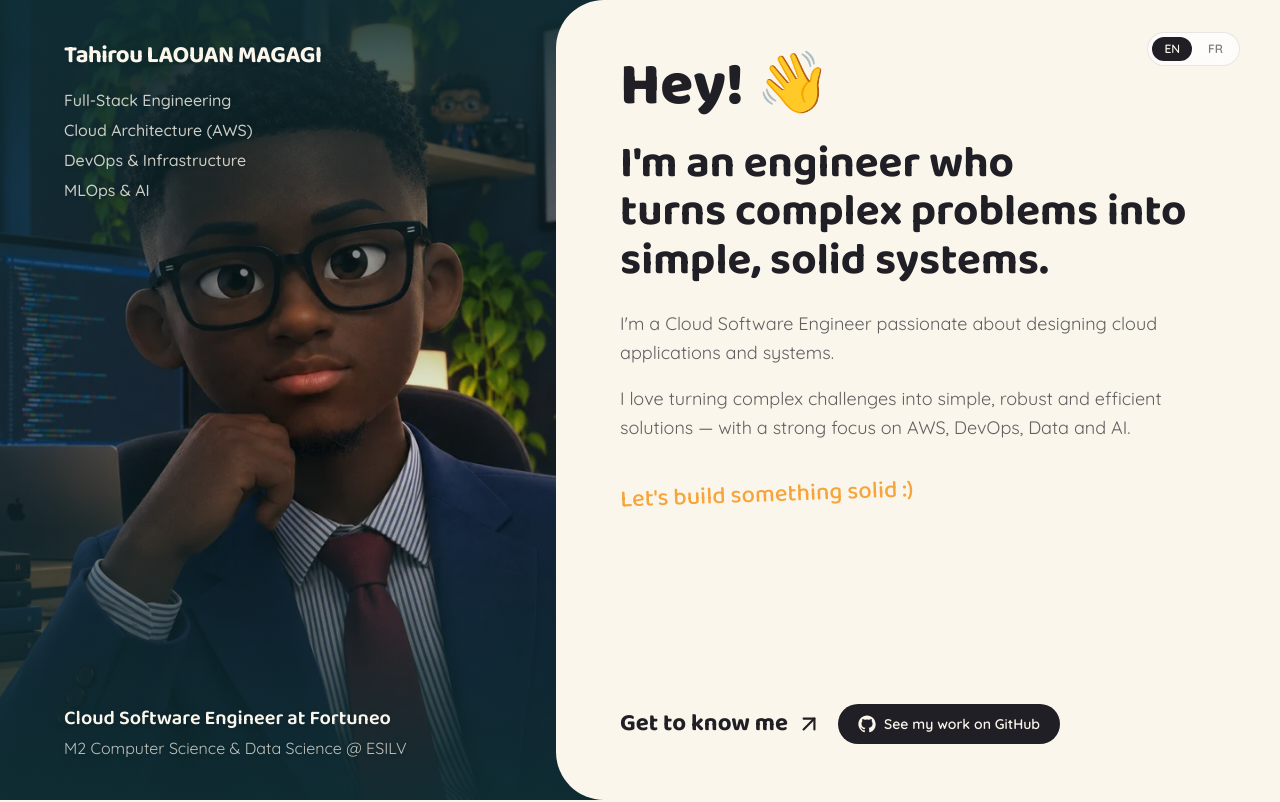
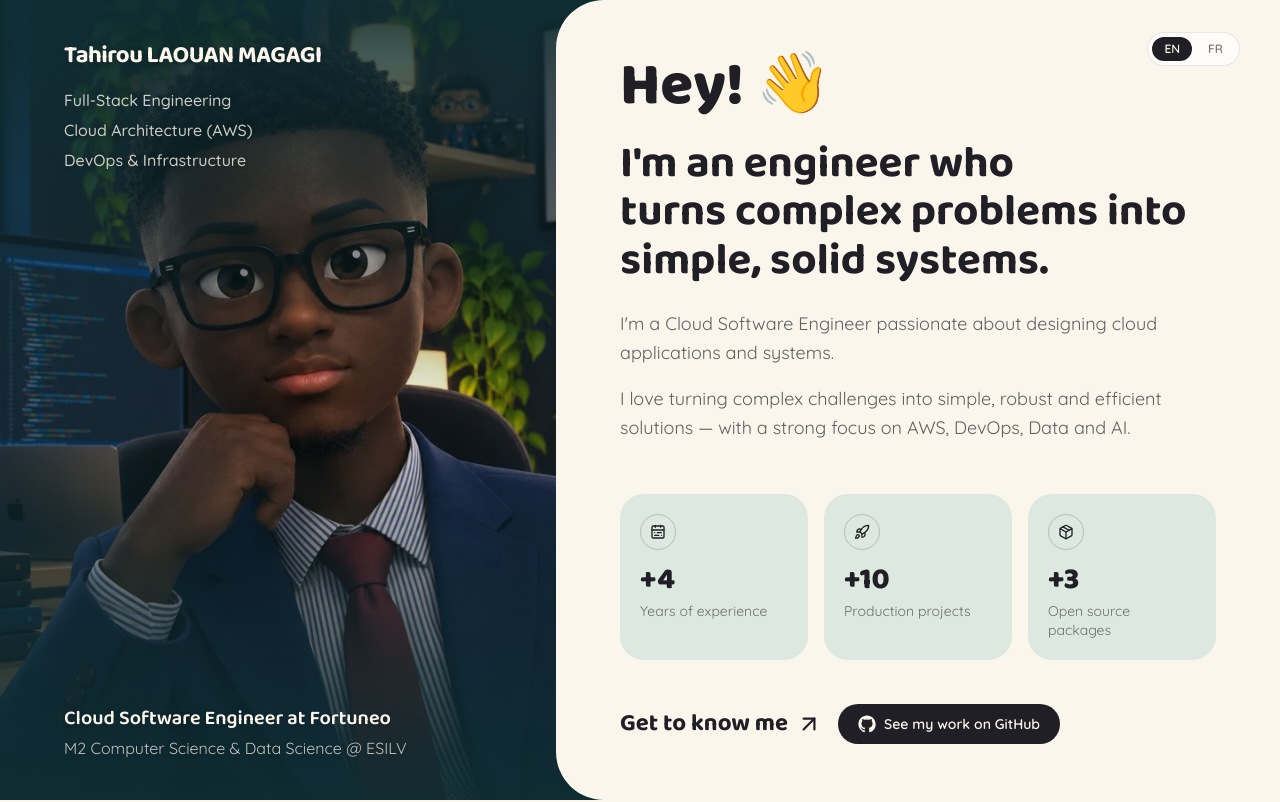
Before and after one commit to latomate07/portfolio, a React (Vite) app: page / in a window 1280 px wide. Shown: the top 802 px of the page. Built offline with nearby package versions, Linux system fonts and the light colour scheme.

Commit message:
Add metrics section to Hero component and update translations

```diff
--- a/src/components/Hero.tsx
+++ b/src/components/Hero.tsx
@@ -1,12 +1,18 @@
 import { useTranslation } from "react-i18next";
-import { ArrowUpRight } from "lucide-react";
+import { ArrowUpRight, CalendarRange, Package, Rocket } from "lucide-react";
 import avatar from "../assets/avatar.webp";
 import { LanguageSwitcher } from "./LanguageSwitcher";
 import { GithubMark } from "./icons/GithubMark";
 
+const METRIC_ICONS = [CalendarRange, Rocket, Package];
+
 export function Hero() {
   const { t } = useTranslation();
   const tags = t("hero.tags", { returnObjects: true }) as string[];
+  const metrics = t("hero.metrics", { returnObjects: true }) as {
+    value: string;
+    label: string;
+  }[];
 
   return (
     <section
@@ -76,12 +82,39 @@ export function Hero() {
             <p>{t("hero.paragraph2")}</p>
           </div>
 
-          <p className="mt-8 -rotate-2 font-display text-xl text-accent sm:text-2xl">
-            {t("hero.signature")}
-          </p>
         </div>
 
-        <div className="mt-10 flex flex-wrap items-center gap-4">
+        <div className="mt-10 grid grid-cols-3 gap-3 sm:gap-4">
+          {metrics.map((metric, i) => {
+            const Icon = METRIC_ICONS[i % METRIC_ICONS.length];
+            return (
+              <div
+                key={metric.label}
+                className="relative overflow-hidden rounded-3xl bg-sage p-4 sm:p-5"
+              >
+                <div
+                  aria-hidden
+                  className="pointer-events-none absolute -right-4 -bottom-4 h-20 w-20 opacity-20"
+                  style={{
+                    backgroundImage:
+                      "repeating-linear-gradient(135deg, var(--color-sage-line) 0 2px, transparent 2px 7px)",
+                  }}
+                />
+                <span className="relative z-10 inline-flex h-9 w-9 items-center justify-center rounded-full border border-ink/20 text-ink">
+                  <Icon size={16} />
+                </span>
+                <p className="font-display relative z-10 mt-3 text-2xl font-extrabold text-ink sm:text-3xl">
+                  {metric.value}
+                </p>
+                <p className="relative z-10 mt-1 text-xs leading-snug text-ink/60 sm:text-sm">
+                  {metric.label}
+                </p>
+              </div>
+            );
+          })}
+        </div>
+
+        <div className="mt-8 flex flex-wrap items-center gap-4">
           <a
             href="#skills"
             className="group inline-flex items-center gap-2 font-display text-xl font-bold text-ink transition-colors hover:text-accent sm:text-2xl"
--- a/src/i18n/locales/en.json
+++ b/src/i18n/locales/en.json
@@ -10,7 +10,7 @@
   },
   "hero": {
     "brand": "Tahirou LAOUAN MAGAGI",
-    "tags": ["Full-Stack Engineering", "Cloud Architecture (AWS)", "DevOps & Infrastructure", "MLOps & AI"],
+    "tags": ["Full-Stack Engineering", "Cloud Architecture (AWS)", "DevOps & Infrastructure"],
     "role": "Cloud Software Engineer at Fortuneo",
     "subrole": "M2 Computer Science & Data Science @ ESILV",
     "greeting": "Hey!",
@@ -21,7 +21,12 @@
     "paragraph2": "I love turning complex challenges into simple, robust and efficient solutions — with a strong focus on AWS, DevOps, Data and AI.",
     "signature": "Let's build something solid :)",
     "cta": "Get to know me",
-    "ctaGithub": "See my work on GitHub"
+    "ctaGithub": "See my work on GitHub",
+    "metrics": [
+      { "value": "+4", "label": "Years of experience" },
+      { "value": "+10", "label": "Production projects" },
+      { "value": "+3", "label": "Open source packages" }
+    ]
   },
   "skills": {
     "headingLines": ["I build products.", "I ship them to the cloud.", "I keep them running."],
--- a/src/i18n/locales/fr.json
+++ b/src/i18n/locales/fr.json
@@ -21,7 +21,12 @@
     "paragraph2": "J'aime transformer des problématiques complexes en solutions simples, robustes et efficaces, avec un intérêt particulier pour AWS, le DevOps, la Data et l'IA.",
     "signature": "Construisons quelque chose de solide :)",
     "cta": "Apprenez-en plus sur moi",
-    "ctaGithub": "Voir mon travail sur GitHub"
+    "ctaGithub": "Voir mon travail sur GitHub",
+    "metrics": [
+      { "value": "+4", "label": "Ans d'expérience" },
+      { "value": "+10", "label": "Projets en production" },
+      { "value": "+3", "label": "Packages open source" }
+    ]
   },
   "skills": {
     "headingLines": ["Je conçois des produits.", "Je les déploie dans le cloud.", "Je les maintiens en vie."],
```
